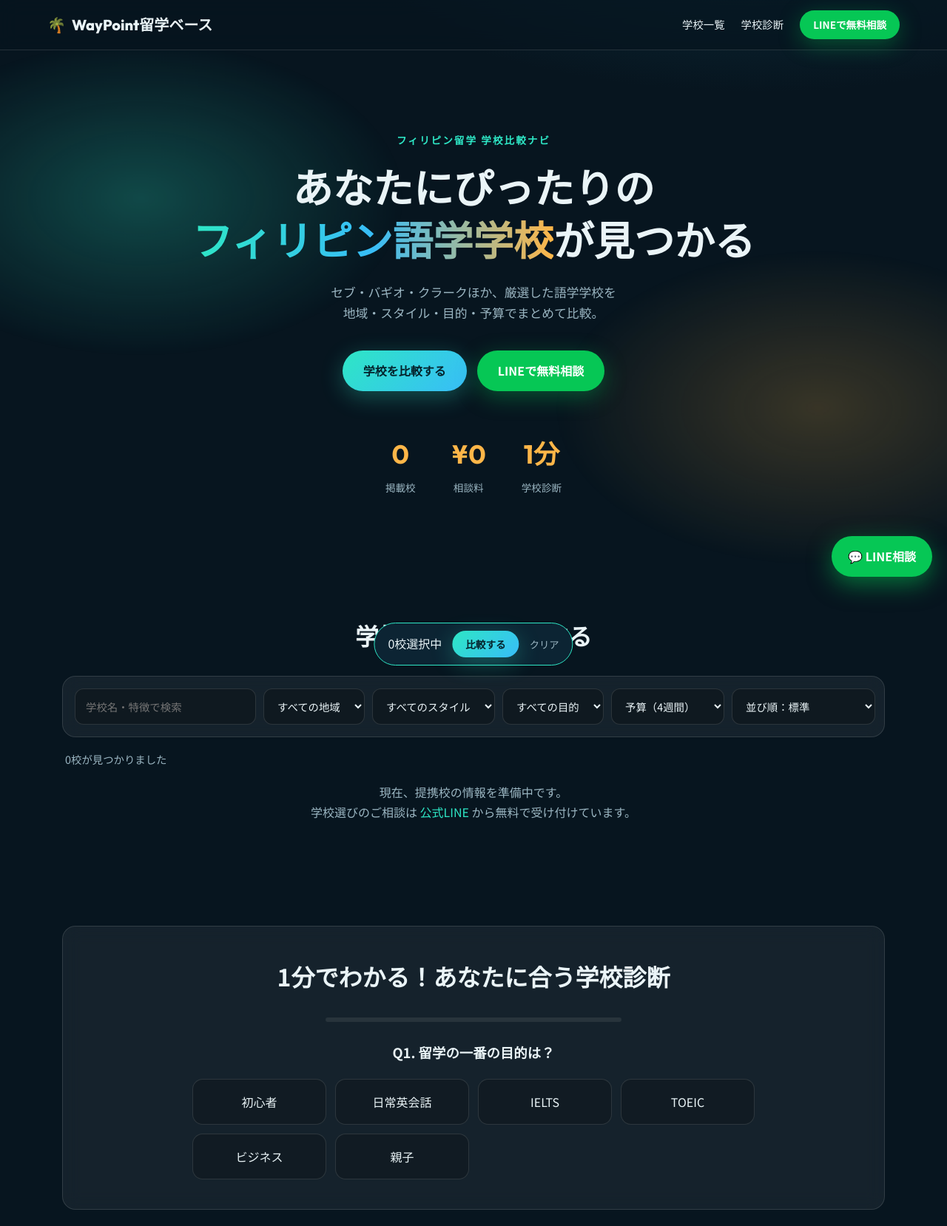
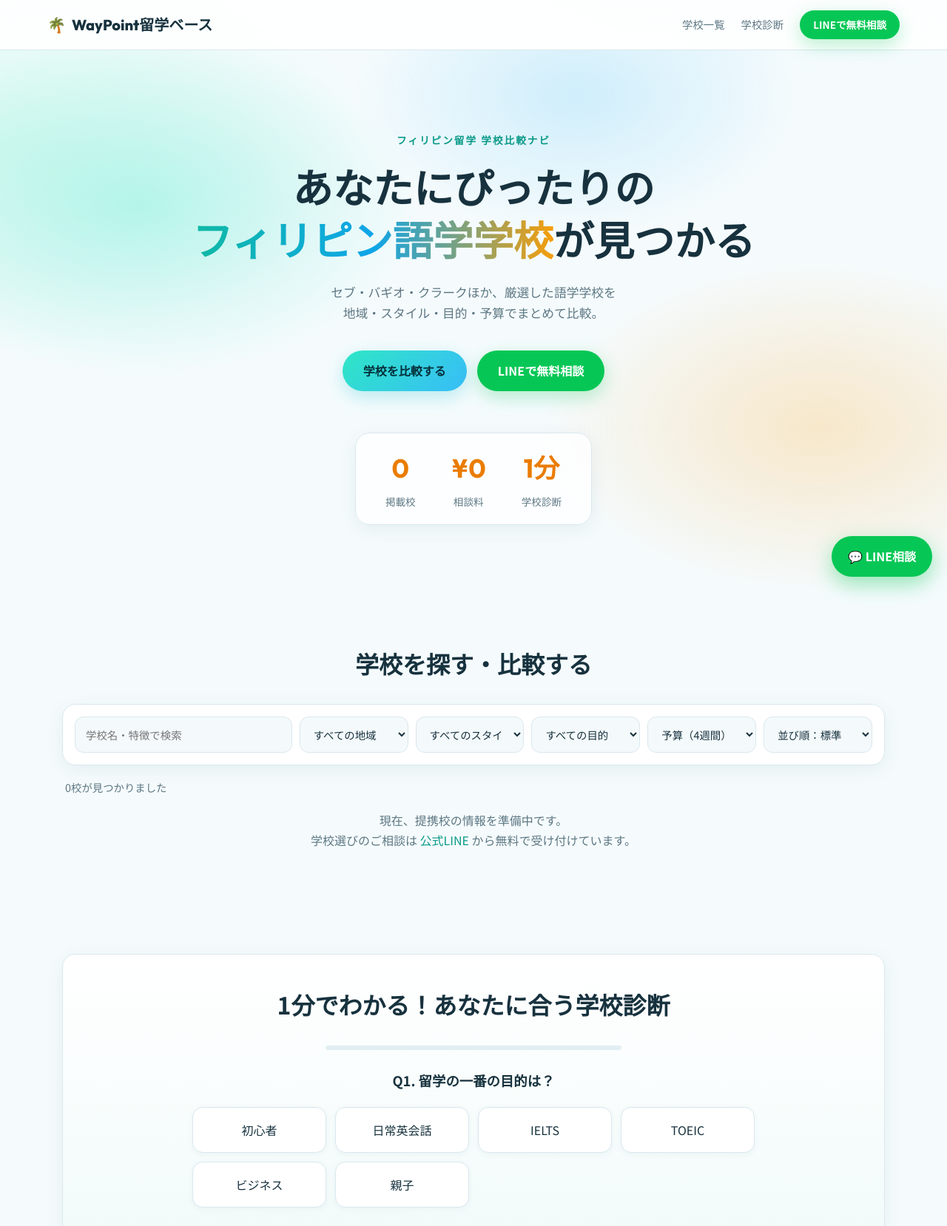
Before and after one commit to waypoint-ryuugaku/waypoint-ryuugaku.github.io, a plain HTML site: page docs/index.html in a window 1280 px wide. Shown: the top 1658 px of the page at 74% size. Drawn offline with Linux system fonts and the light colour scheme.

Commit message:
サイトのデザインを明るいテーマに変更（スマホ表示の崩れも修正）

```diff
--- a/docs/index.css
+++ b/docs/index.css
@@ -1,22 +1,30 @@
 :root {
-  --bg: #07151f;
-  --bg2: #0c2433;
-  --card: rgba(255, 255, 255, 0.06);
-  --border: rgba(255, 255, 255, 0.12);
-  --text: #eaf4f7;
-  --muted: #9bb6c2;
-  --teal: #2ee6c5;
-  --sky: #38bdf8;
-  --sun: #ffb648;
-  --coral: #ff7a6b;
+  /* 明るいテーマ：白〜淡い水色の背景に、ターコイズ・スカイブルー・サンセットオレンジのアクセント */
+  --bg: #f5fbfd;
+  --bg2: #ffffff;
+  --card: #ffffff;
+  --border: #d9e8ee;
+  --text: #17323e;
+  --muted: #5d7783;
+  --teal: #0a9a88;        /* 文字用（白背景で読みやすい濃さ） */
+  --sky: #0284c7;
+  --sun: #ea7c00;
+  --coral: #e0503d;
+  --teal-bright: #2ee6c5; /* ボタン・装飾用 */
+  --sky-bright: #38bdf8;
+  --sun-bright: #ffb648;
   --line: #06c755;
+  --shadow: 0 6px 24px rgba(16, 70, 90, .07);
   --radius: 18px;
 }
 * { box-sizing: border-box; margin: 0; padding: 0; }
 html { scroll-behavior: smooth; }
 body {
   font-family: "Noto Sans JP", sans-serif;
-  background: radial-gradient(1200px 600px at 80% -10%, #0f3d4f 0%, transparent 60%), var(--bg);
+  background:
+    radial-gradient(1100px 560px at 85% -10%, #d6f1ff 0%, transparent 60%),
+    radial-gradient(900px 520px at 0% 8%, #dcfaf3 0%, transparent 55%),
+    var(--bg);
   color: var(--text); line-height: 1.7;
 }
 a { color: inherit; text-decoration: none; }
@@ -25,24 +33,25 @@ a { color: inherit; text-decoration: none; }
 /* nav */
 .nav {
   position: sticky; top: 0; z-index: 50; display: flex; justify-content: space-between; align-items: center;
-  padding: 14px 5vw; background: rgba(7, 21, 31, .7); backdrop-filter: blur(14px); border-bottom: 1px solid var(--border);
+  padding: 14px 5vw; background: rgba(255, 255, 255, .85); backdrop-filter: blur(14px); border-bottom: 1px solid var(--border);
 }
-.logo { font-family: Outfit, sans-serif; font-weight: 800; font-size: 1.25rem; display: flex; gap: 8px; align-items: center; }
-.nav-links { display: flex; gap: 22px; align-items: center; font-size: .9rem; }
+.logo { font-family: Outfit, sans-serif; font-weight: 800; font-size: 1.25rem; display: flex; gap: 8px; align-items: center; color: var(--text); }
+.nav-links { display: flex; gap: 22px; align-items: center; font-size: .9rem; color: var(--muted); }
 .nav-links a:not(.btn):hover { color: var(--teal); }
 
 /* buttons */
 .btn {
   display: inline-flex; align-items: center; justify-content: center; gap: 6px; border: none; cursor: pointer;
   padding: 14px 28px; border-radius: 999px; font-weight: 700; font-size: 1rem; font-family: inherit;
-  transition: transform .2s, box-shadow .2s;
+  transition: transform .2s, box-shadow .2s; white-space: nowrap;
 }
 .btn:hover { transform: translateY(-2px); }
-.btn-primary { background: linear-gradient(135deg, var(--teal), var(--sky)); color: #04222b; box-shadow: 0 8px 30px rgba(46, 230, 197, .3); }
-.btn-line { background: var(--line); color: #fff; box-shadow: 0 8px 30px rgba(6, 199, 85, .35); }
+.btn-primary { background: linear-gradient(135deg, var(--teal-bright), var(--sky-bright)); color: #04303a; box-shadow: 0 8px 24px rgba(46, 200, 210, .3); }
+.btn-line { background: var(--line); color: #fff; box-shadow: 0 8px 24px rgba(6, 199, 85, .28); }
 .btn-sm { padding: 8px 18px; font-size: .85rem; }
 .btn-lg { padding: 18px 40px; font-size: 1.1rem; }
-.btn-ghost { background: transparent; border: 1px solid var(--border); color: var(--text); }
+.btn-ghost { background: #fff; border: 1px solid var(--border); color: var(--text); }
+.btn-ghost:hover { border-color: var(--teal); color: var(--teal); }
 .btn-text { background: none; border: none; color: var(--muted); cursor: pointer; }
 
 /* hero */
@@ -50,32 +59,35 @@ a { color: inherit; text-decoration: none; }
 .hero-bg {
   position: absolute; inset: 0; z-index: -1;
   background:
-    radial-gradient(500px 300px at 15% 30%, rgba(46, 230, 197, .25), transparent 70%),
-    radial-gradient(500px 300px at 85% 70%, rgba(255, 182, 72, .2), transparent 70%);
+    radial-gradient(520px 320px at 15% 30%, rgba(46, 230, 197, .28), transparent 70%),
+    radial-gradient(520px 320px at 85% 70%, rgba(255, 182, 72, .28), transparent 70%),
+    radial-gradient(420px 260px at 60% 10%, rgba(56, 189, 248, .2), transparent 70%);
   animation: drift 14s ease-in-out infinite alternate;
 }
 @keyframes drift { to { transform: translate(30px, -20px) scale(1.08); } }
 .eyebrow { color: var(--teal); font-weight: 700; letter-spacing: .15em; font-size: .85rem; margin-bottom: 16px; }
-h1 { font-size: clamp(2rem, 5vw, 3.4rem); font-weight: 900; line-height: 1.3; }
-.grad { background: linear-gradient(90deg, var(--teal), var(--sky), var(--sun)); -webkit-background-clip: text; background-clip: text; color: transparent; }
+h1 { font-size: clamp(2rem, 5vw, 3.4rem); font-weight: 900; line-height: 1.3; color: var(--text); }
+.grad { background: linear-gradient(90deg, #0fb9a4, #0ea5e9, #f59e0b); -webkit-background-clip: text; background-clip: text; color: transparent; }
 .lead { color: var(--muted); margin: 22px 0 36px; font-size: 1.05rem; }
 .hero-cta { display: flex; gap: 14px; justify-content: center; flex-wrap: wrap; }
-.stats { display: flex; justify-content: center; gap: 48px; margin-top: 56px; }
+.stats { display: inline-flex; justify-content: center; gap: 48px; margin-top: 56px; padding: 18px 40px; background: rgba(255, 255, 255, .75); border: 1px solid var(--border); border-radius: 20px; box-shadow: var(--shadow); }
 .stats strong { display: block; font-family: Outfit, sans-serif; font-size: 2.2rem; color: var(--sun); }
 .stats span { color: var(--muted); font-size: .85rem; }
 
 /* section */
 .section { padding: 70px 5vw; max-width: 1240px; margin: 0 auto; }
 .section-title { font-size: clamp(1.4rem, 3vw, 2rem); margin-bottom: 28px; text-align: center; }
-.glass { background: var(--card); border: 1px solid var(--border); border-radius: var(--radius); backdrop-filter: blur(12px); }
+.glass { background: var(--card); border: 1px solid var(--border); border-radius: var(--radius); box-shadow: var(--shadow); }
 
 /* filters */
 .filters { display: grid; grid-template-columns: 2fr repeat(5, 1fr); gap: 10px; padding: 16px; }
 .filters input, .filters select {
-  background: rgba(0, 0, 0, .25); border: 1px solid var(--border); color: var(--text);
+  background: #f4f9fb; border: 1px solid var(--border); color: var(--text);
   padding: 12px 14px; border-radius: 12px; font-family: inherit; font-size: .9rem;
+  width: 100%; min-width: 0;
 }
-.filters select option { background: var(--bg2); }
+.filters input:focus, .filters select:focus { outline: none; border-color: var(--teal); background: #fff; box-shadow: 0 0 0 3px rgba(10, 154, 136, .12); }
+.filters select option { background: #fff; color: var(--text); }
 .result-count { color: var(--muted); margin: 18px 4px; font-size: .9rem; }
 
 /* cards */
@@ -84,78 +96,84 @@ h1 { font-size: clamp(2rem, 5vw, 3.4rem); font-weight: 900; line-height: 1.3; }
   position: relative; padding: 24px; display: flex; flex-direction: column; gap: 12px;
   transition: transform .25s, border-color .25s, box-shadow .25s; animation: fadeUp .5s both;
 }
-.card:hover { transform: translateY(-6px); border-color: rgba(46, 230, 197, .5); box-shadow: 0 20px 50px rgba(0, 0, 0, .35); }
+.card:hover { transform: translateY(-6px); border-color: rgba(10, 154, 136, .45); box-shadow: 0 18px 40px rgba(16, 70, 90, .13); }
 @keyframes fadeUp { from { opacity: 0; transform: translateY(16px); } }
 .card-top { display: flex; justify-content: space-between; align-items: center; }
-.tag { font-size: .72rem; padding: 3px 10px; border-radius: 999px; background: rgba(56, 189, 248, .15); color: var(--sky); font-weight: 700; }
-.tag.style-スパルタ { background: rgba(255, 122, 107, .15); color: var(--coral); }
-.tag.style-リゾート { background: rgba(255, 182, 72, .15); color: var(--sun); }
-.tag.style-セミスパルタ { background: rgba(46, 230, 197, .15); color: var(--teal); }
+.tag { font-size: .72rem; padding: 3px 10px; border-radius: 999px; background: rgba(2, 132, 199, .1); color: var(--sky); font-weight: 700; }
+.tag.style-スパルタ { background: rgba(224, 80, 61, .1); color: var(--coral); }
+.tag.style-リゾート { background: rgba(234, 124, 0, .12); color: var(--sun); }
+.tag.style-セミスパルタ { background: rgba(10, 154, 136, .12); color: var(--teal); }
 .card h3 { font-family: Outfit, "Noto Sans JP", sans-serif; font-size: 1.35rem; }
 .card .catch { color: var(--muted); font-size: .9rem; }
 .specs { display: grid; grid-template-columns: repeat(3, 1fr); gap: 8px; text-align: center; }
-.specs div { background: rgba(0, 0, 0, .2); border-radius: 12px; padding: 8px 4px; }
+.specs div { background: #f2f8fb; border-radius: 12px; padding: 8px 4px; }
 .specs b { display: block; font-family: Outfit, sans-serif; font-size: 1.1rem; color: var(--sun); }
 .specs small { color: var(--muted); font-size: .7rem; }
 .purposes { display: flex; flex-wrap: wrap; gap: 6px; }
-.purposes span { font-size: .72rem; border: 1px solid var(--border); padding: 2px 9px; border-radius: 999px; color: var(--muted); }
+.purposes span { font-size: .72rem; border: 1px solid var(--border); padding: 2px 9px; border-radius: 999px; color: var(--muted); background: #fff; }
 .card-actions { display: flex; gap: 8px; margin-top: auto; }
 .card-actions .btn { flex: 1; padding: 10px; font-size: .85rem; }
 .compare-check { display: flex; gap: 6px; align-items: center; font-size: .8rem; color: var(--muted); cursor: pointer; }
 .compare-check input { accent-color: var(--teal); width: 16px; height: 16px; }
 
 /* quiz */
-.quiz { padding: 40px; text-align: center; }
+.quiz { padding: 40px; text-align: center; background: linear-gradient(180deg, #ffffff, #f2fbfa); }
 .quiz-q { font-size: 1.15rem; font-weight: 700; margin-bottom: 20px; }
 .quiz-opts { display: grid; grid-template-columns: repeat(auto-fit, minmax(180px, 1fr)); gap: 12px; max-width: 760px; margin: 0 auto; }
 .quiz-opts button {
-  padding: 18px; border-radius: 14px; border: 1px solid var(--border); background: rgba(0, 0, 0, .2);
+  padding: 18px; border-radius: 14px; border: 1px solid var(--border); background: #fff;
   color: var(--text); font-family: inherit; font-size: 1rem; cursor: pointer; transition: all .2s;
+  box-shadow: 0 2px 8px rgba(16, 70, 90, .05);
 }
-.quiz-opts button:hover { border-color: var(--teal); background: rgba(46, 230, 197, .1); transform: translateY(-2px); }
-.progress { height: 6px; background: rgba(255, 255, 255, .08); border-radius: 99px; margin: 0 auto 26px; max-width: 400px; overflow: hidden; }
-.progress div { height: 100%; background: linear-gradient(90deg, var(--teal), var(--sky)); transition: width .3s; }
+.quiz-opts button:hover { border-color: var(--teal); background: rgba(46, 230, 197, .1); color: var(--teal); transform: translateY(-2px); }
+.progress { height: 6px; background: #e2eef3; border-radius: 99px; margin: 0 auto 26px; max-width: 400px; overflow: hidden; }
+.progress div { height: 100%; background: linear-gradient(90deg, var(--teal-bright), var(--sky-bright)); transition: width .3s; }
 .quiz-result .grid { margin: 24px 0; text-align: left; }
 
 /* cta band */
 .cta-band {
   text-align: center; border-radius: 28px; margin-bottom: 70px;
-  background: linear-gradient(135deg, rgba(6, 199, 85, .18), rgba(56, 189, 248, .12)); border: 1px solid rgba(6, 199, 85, .35);
+  background: linear-gradient(135deg, #e3f9ec, #e4f3fd); border: 1px solid rgba(6, 199, 85, .3);
 }
 .cta-band h2 { font-size: clamp(1.4rem, 3vw, 2rem); margin-bottom: 12px; }
 .cta-band p { color: var(--muted); margin-bottom: 28px; }
 
 /* footer */
-.footer { text-align: center; padding: 40px 5vw 120px; color: var(--muted); font-size: .8rem; border-top: 1px solid var(--border); }
+.footer { text-align: center; padding: 40px 5vw 120px; color: var(--muted); font-size: .8rem; border-top: 1px solid var(--border); background: #fff; }
+.footer a:hover { color: var(--teal); }
 
 /* float */
 .float-line {
   position: fixed; right: 20px; bottom: 20px; z-index: 60; background: var(--line); color: #fff; font-weight: 700;
-  padding: 14px 22px; border-radius: 999px; box-shadow: 0 10px 30px rgba(6, 199, 85, .45); animation: pulse 2.4s infinite;
+  padding: 14px 22px; border-radius: 999px; box-shadow: 0 10px 26px rgba(6, 199, 85, .35); animation: pulse 2.4s infinite;
 }
-@keyframes pulse { 50% { box-shadow: 0 10px 40px rgba(6, 199, 85, .75); } }
+@keyframes pulse { 50% { box-shadow: 0 10px 36px rgba(6, 199, 85, .6); } }
 
 /* compare */
 .compare-tray {
-  position: fixed; left: 50%; bottom: -100px; transform: translateX(-50%); z-index: 55; display: flex; gap: 14px; align-items: center;
-  background: var(--bg2); border: 1px solid var(--teal); padding: 10px 18px; border-radius: 999px; transition: bottom .3s;
+  position: fixed; left: 50%; bottom: 20px; transform: translate(-50%, 160%); z-index: 55; display: flex; gap: 14px; align-items: center;
+  background: #fff; border: 1px solid var(--teal); padding: 10px 18px; border-radius: 999px; white-space: nowrap;
+  box-shadow: 0 10px 30px rgba(16, 70, 90, .15); opacity: 0; pointer-events: none; transition: transform .3s, opacity .3s;
 }
-.compare-tray.show { bottom: 20px; }
-.modal { position: fixed; inset: 0; background: rgba(0, 0, 0, .7); z-index: 100; display: none; align-items: center; justify-content: center; padding: 20px; }
+.compare-tray.show { transform: translate(-50%, 0); opacity: 1; pointer-events: auto; }
+.modal { position: fixed; inset: 0; background: rgba(15, 40, 52, .45); z-index: 100; display: none; align-items: center; justify-content: center; padding: 20px; }
 .modal.show { display: flex; }
-.modal-inner { position: relative; max-width: 1000px; width: 100%; max-height: 90vh; overflow: auto; padding: 32px; background: var(--bg2); }
-.modal-close { position: absolute; top: 12px; right: 16px; background: none; border: none; color: var(--text); font-size: 1.8rem; cursor: pointer; }
+.modal-inner { position: relative; max-width: 1000px; width: 100%; max-height: 90vh; overflow: auto; padding: 32px; background: #fff; }
+.modal-close { position: absolute; top: 12px; right: 16px; background: none; border: none; color: var(--muted); font-size: 1.8rem; cursor: pointer; }
+.modal-close:hover { color: var(--text); }
 .table-wrap { overflow-x: auto; margin-top: 18px; }
 table { width: 100%; border-collapse: collapse; font-size: .9rem; }
 th, td { padding: 12px; border-bottom: 1px solid var(--border); text-align: left; vertical-align: top; }
-th { color: var(--muted); white-space: nowrap; width: 120px; }
+th { color: var(--muted); white-space: nowrap; width: 120px; background: #f6fafc; }
 td ul { padding-left: 18px; }
 
 @media (max-width: 860px) {
+  .nav { padding: 12px 4vw; }
+  .logo { font-size: 1.05rem; white-space: nowrap; }
   .filters { grid-template-columns: 1fr 1fr; }
   .filters input { grid-column: 1 / -1; }
   .nav-links a:not(.btn) { display: none; }
   .pc { display: none; }
-  .stats { gap: 26px; }
+  .stats { gap: 26px; padding: 16px 24px; }
   .quiz { padding: 26px 16px; }
 }
```
